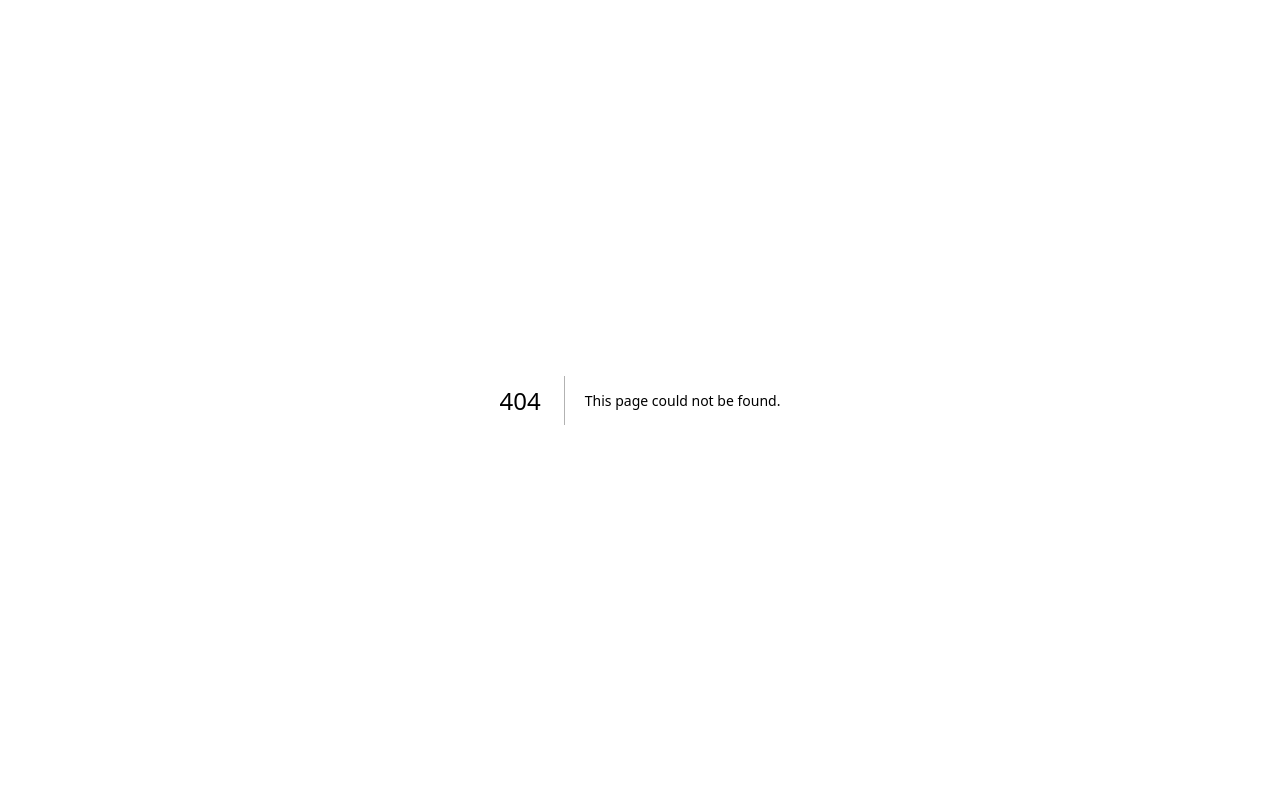
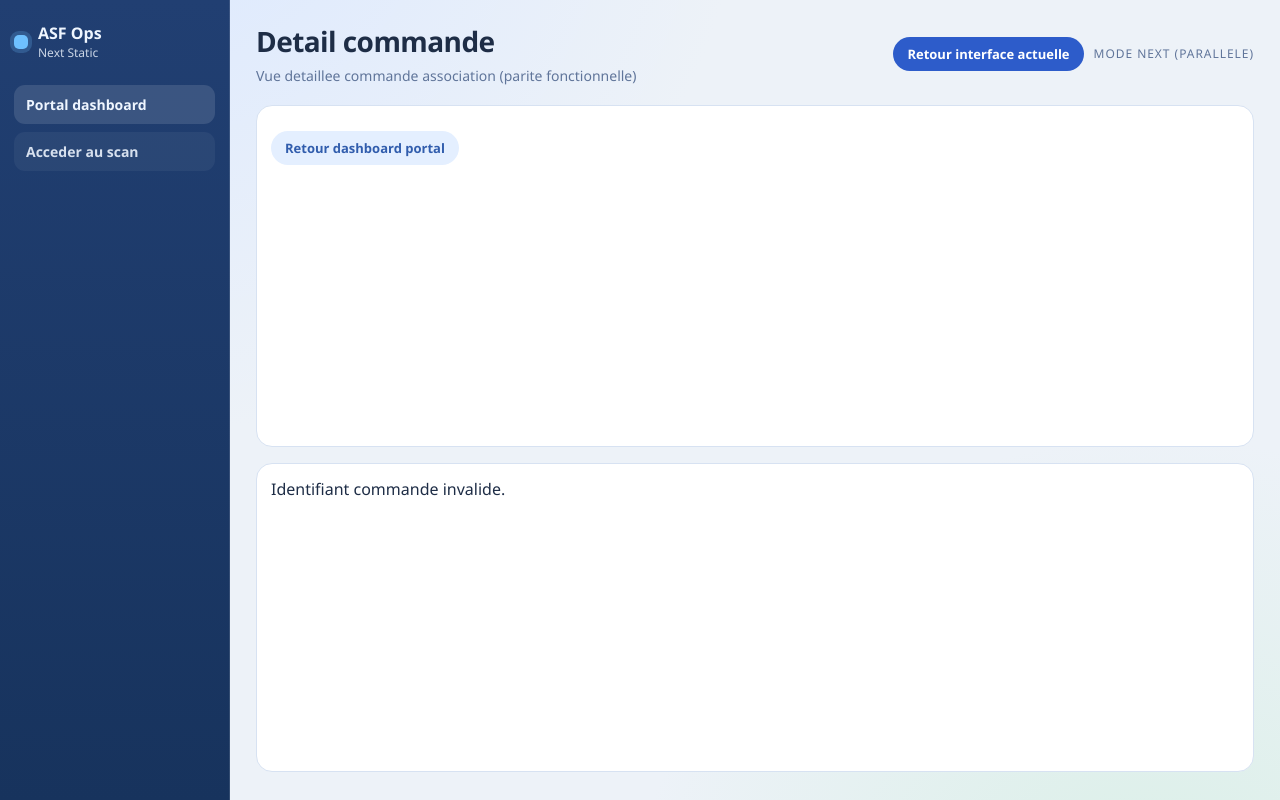
Before and after one commit to misterkoko92/asf-wms, a Next.js app in the folder frontend-next/: page /app/portal/orders/detail in a window 1280 px wide. Before the commit this address had no page. Built offline with nearby package versions, Linux system fonts and the light colour scheme.

Commit message:
feat: add portal order detail route and TDD coverage

```diff
--- /dev/null
+++ b/frontend-next/app/portal/orders/detail/page.tsx
@@ -0,0 +1,137 @@
+"use client";
+
+import { Suspense, useEffect, useMemo, useState } from "react";
+import { useSearchParams } from "next/navigation";
+
+import { AppShell } from "../../../components/app-shell";
+import { ApiClientError } from "../../../lib/api/client";
+import { getPortalDashboard } from "../../../lib/api/ui";
+import type { PortalDashboardDto } from "../../../lib/api/types";
+
+function toErrorMessage(error: unknown): string {
+  if (error instanceof ApiClientError) {
+    return `${error.message} (${error.code})`;
+  }
+  if (error instanceof Error) {
+    return error.message;
+  }
+  return String(error);
+}
+
+function parseOrderId(rawValue: string | null): number | null {
+  if (!rawValue) {
+    return null;
+  }
+  const value = Number(rawValue.trim());
+  if (!Number.isInteger(value) || value <= 0) {
+    return null;
+  }
+  return value;
+}
+
+function PortalOrderDetailContent() {
+  const searchParams = useSearchParams();
+  const orderId = parseOrderId(searchParams.get("id"));
+  const [dashboardData, setDashboardData] = useState<PortalDashboardDto | null>(null);
+  const [error, setError] = useState<string>("");
+  const [isLoading, setIsLoading] = useState<boolean>(false);
+
+  useEffect(() => {
+    if (orderId === null) {
+      setDashboardData(null);
+      setError("");
+      setIsLoading(false);
+      return;
+    }
+    setError("");
+    setIsLoading(true);
+    getPortalDashboard()
+      .then((payload) => {
+        setDashboardData(payload);
+      })
+      .catch((err: unknown) => {
+        setDashboardData(null);
+        setError(toErrorMessage(err));
+      })
+      .finally(() => {
+        setIsLoading(false);
+      });
+  }, [orderId]);
+
+  const selectedOrder = useMemo(() => {
+    if (!dashboardData || orderId === null) {
+      return null;
+    }
+    return dashboardData.orders.find((order) => order.id === orderId) || null;
+  }, [dashboardData, orderId]);
+
+  return (
+    <AppShell
+      section="portal"
+      title="Detail commande"
+      subtitle="Vue detaillee commande association (parite fonctionnelle)"
+    >
+      <article className="panel">
+        <p>
+          <a href="/app/portal/dashboard/" className="table-action">
+            Retour dashboard portal
+          </a>
+        </p>
+      </article>
+
+      {orderId === null ? (
+        <article className="panel api-error">Identifiant commande invalide.</article>
+      ) : null}
+
+      {orderId !== null && isLoading ? (
+        <article className="panel">Chargement commande...</article>
+      ) : null}
+
+      {orderId !== null && !isLoading && error ? (
+        <article className="panel api-error">{error}</article>
+      ) : null}
+
+      {orderId !== null && !isLoading && !error && !selectedOrder ? (
+        <article className="panel api-error">Commande introuvable.</article>
+      ) : null}
+
+      {selectedOrder ? (
+        <article className="panel">
+          <h2>{selectedOrder.reference}</h2>
+          <dl className="details-list">
+            <div>
+              <dt>Statut revue</dt>
+              <dd>{selectedOrder.review_status_label}</dd>
+            </div>
+            <div>
+              <dt>Expedition liee</dt>
+              <dd>{selectedOrder.shipment_reference || "Aucune expedition"}</dd>
+            </div>
+            <div>
+              <dt>Creee le</dt>
+              <dd>{selectedOrder.created_at}</dd>
+            </div>
+          </dl>
+        </article>
+      ) : null}
+    </AppShell>
+  );
+}
+
+export default function PortalOrderDetailPage() {
+  return (
+    <Suspense
+      fallback={
+        <AppShell
+          section="portal"
+          title="Detail commande"
+          subtitle="Vue detaillee commande association (parite fonctionnelle)"
+        >
+          <article className="panel">Chargement commande...</article>
+        </AppShell>
+      }
+    >
+      <PortalOrderDetailContent />
+    </Suspense>
+  );
+}
```
Also changed, not shown: 6 other files (tests, documents, lock files or other folders).
